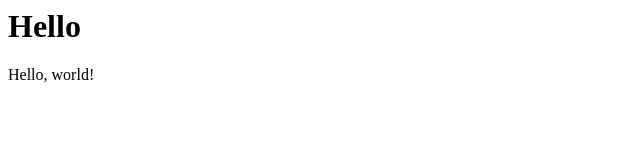
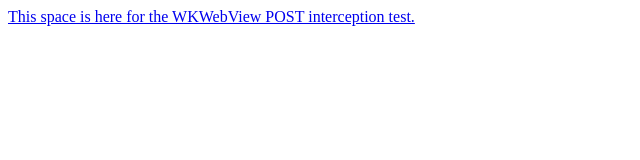
Before and after one commit to skagedal/reproducers, a plain HTML site: page docs/index.html in a window 1280 px wide. Shown: the whole page, without its empty margins (0-640 px from the left). Drawn offline with Linux system fonts and the light colour scheme.

Commit message:
Now it worked.  Add index.

```diff
--- a/docs/index.html
+++ b/docs/index.html
@@ -3,7 +3,7 @@
 <title>Radar test page</title>
 </head>
 <body>
-<h1>Hello</h1>
-Hello, world!
+    <a href="wkwebview">This space is here for the WKWebView POST interception test.</a>
+</form>
 </body>
 </html>
```
